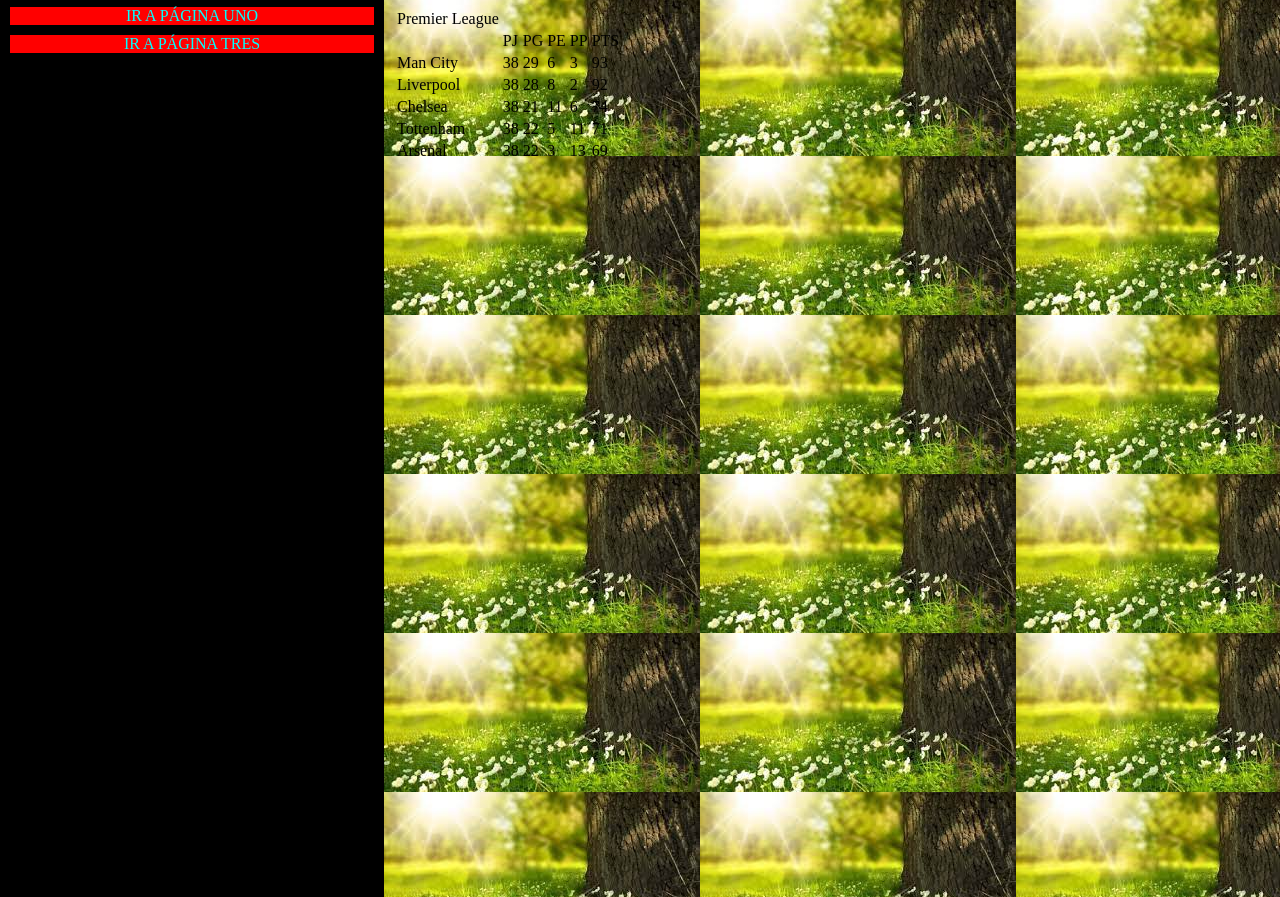
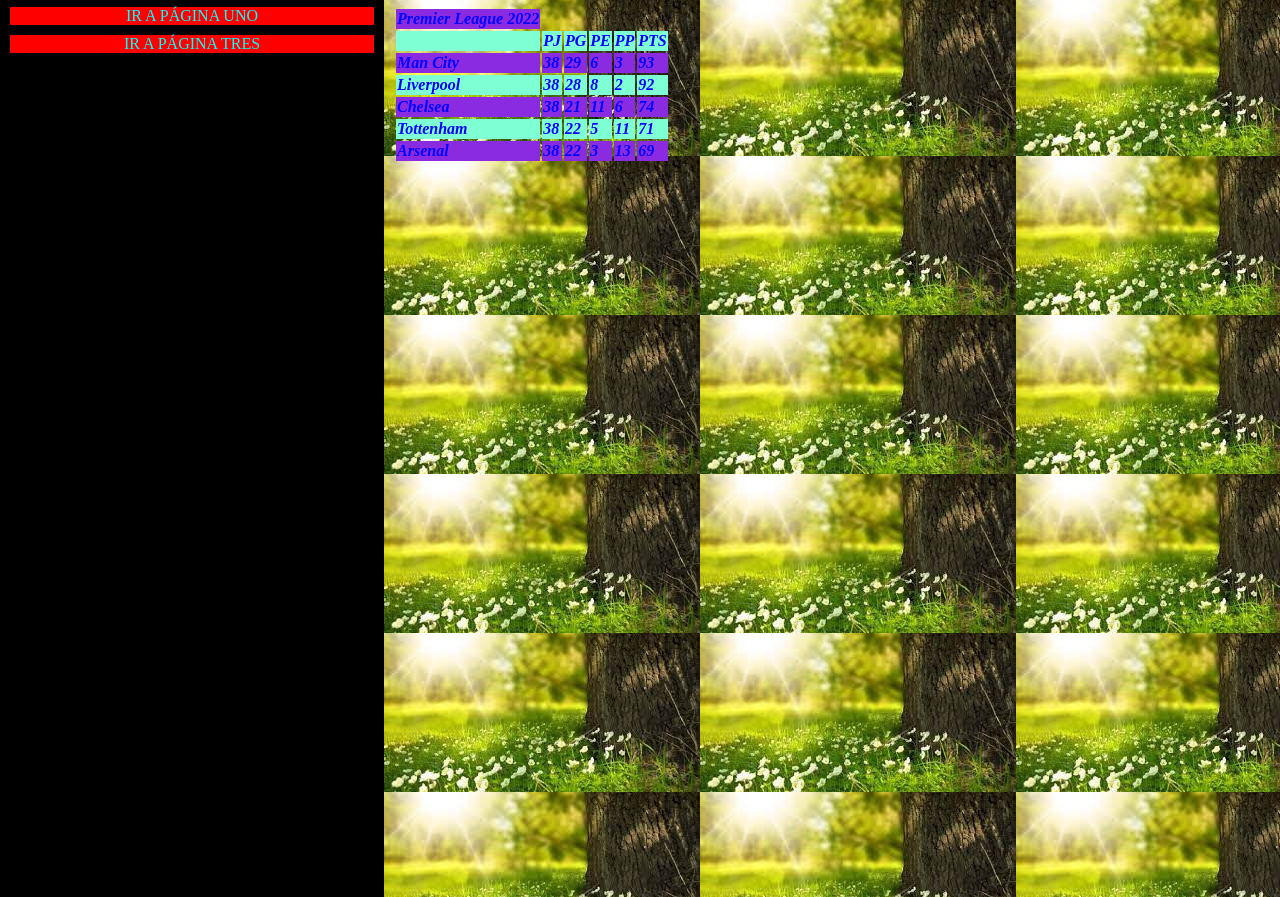
Before and after one commit to CarlosDelosCobos/Curso-HTML, a plain HTML site: page Curso html/CSS/MENU/pagina2.html in a window 1280 px wide. Shown: the part 40-937 px from the top of the page. Drawn offline with Linux system fonts and the light colour scheme.

Commit message:
Add files via upload

```diff
--- a/Curso html/CSS/MENU/estilos.css
+++ b/Curso html/CSS/MENU/estilos.css
@@ -7,11 +7,16 @@ div {
   box-sizing: border-box;
   padding: 10px;
 }
-div#p2>ol:nth-child(even){
-    background-color: gray;
+td{
+  font-weight: bold;
+  font-style: oblique;
+  color: blue;
 }
-div#p2>ol:nth-child(odd){
-    background-color: aquamarine;
+tr:nth-child(even){
+  background-color: aquamarine;
+}
+tr:nth-child(odd){
+  background-color: blueviolet;
 }
 #p1 {
   width: 30%;
--- a/Curso html/CSS/MENU/pagina2.html
+++ b/Curso html/CSS/MENU/pagina2.html
@@ -15,7 +15,7 @@
             <table>
                 <thead>
                     <tr>
-                        <td>Premier League</td>
+                        <td>Premier League 2022</td>
                     </tr>
                     <tr>
                         <td></td>
```
Also changed, not shown: Curso html/CSS/MENU/pagina3.html (+3 -1 lines), Curso html/CSS/MENU/facebook.png (added).
